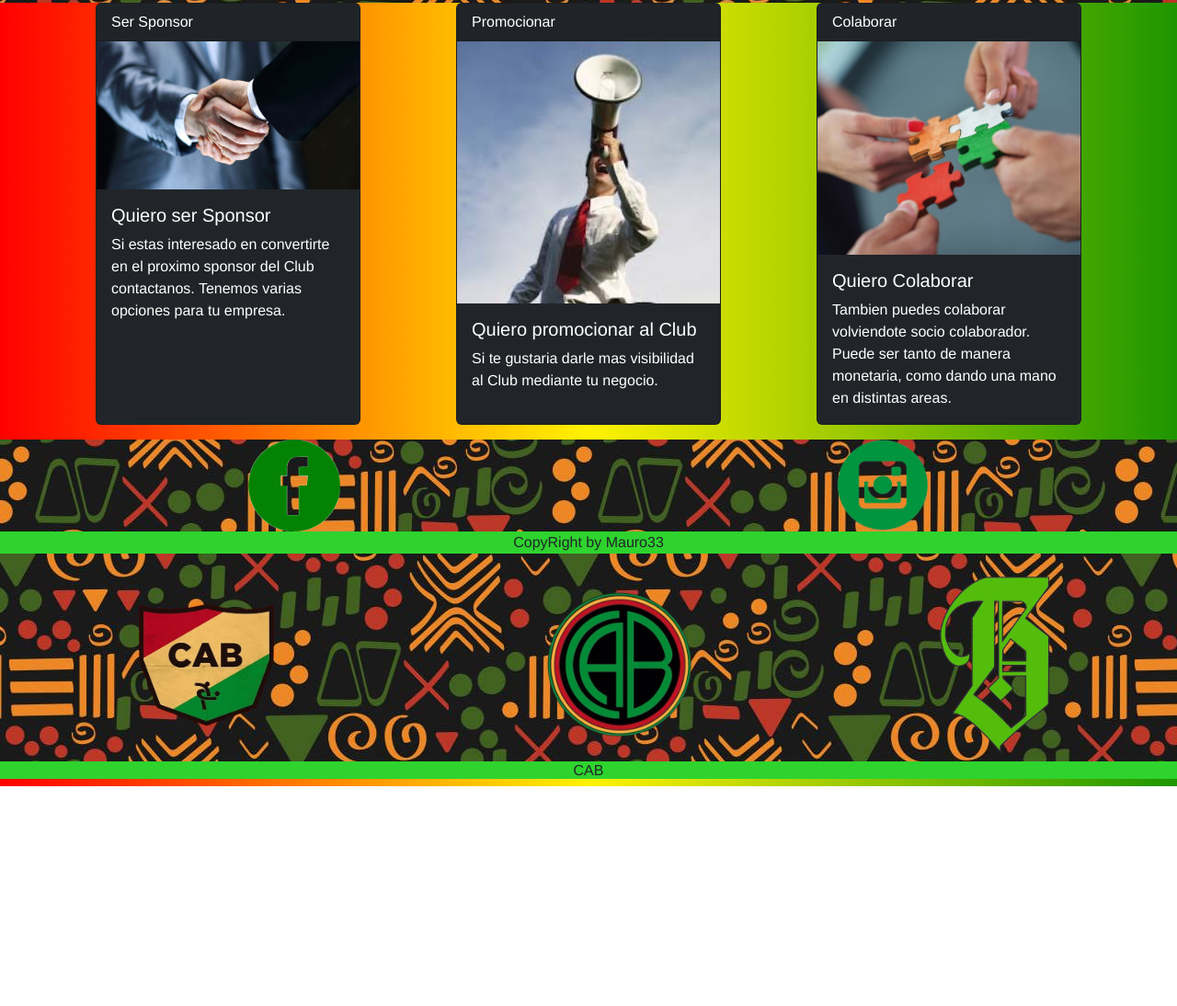
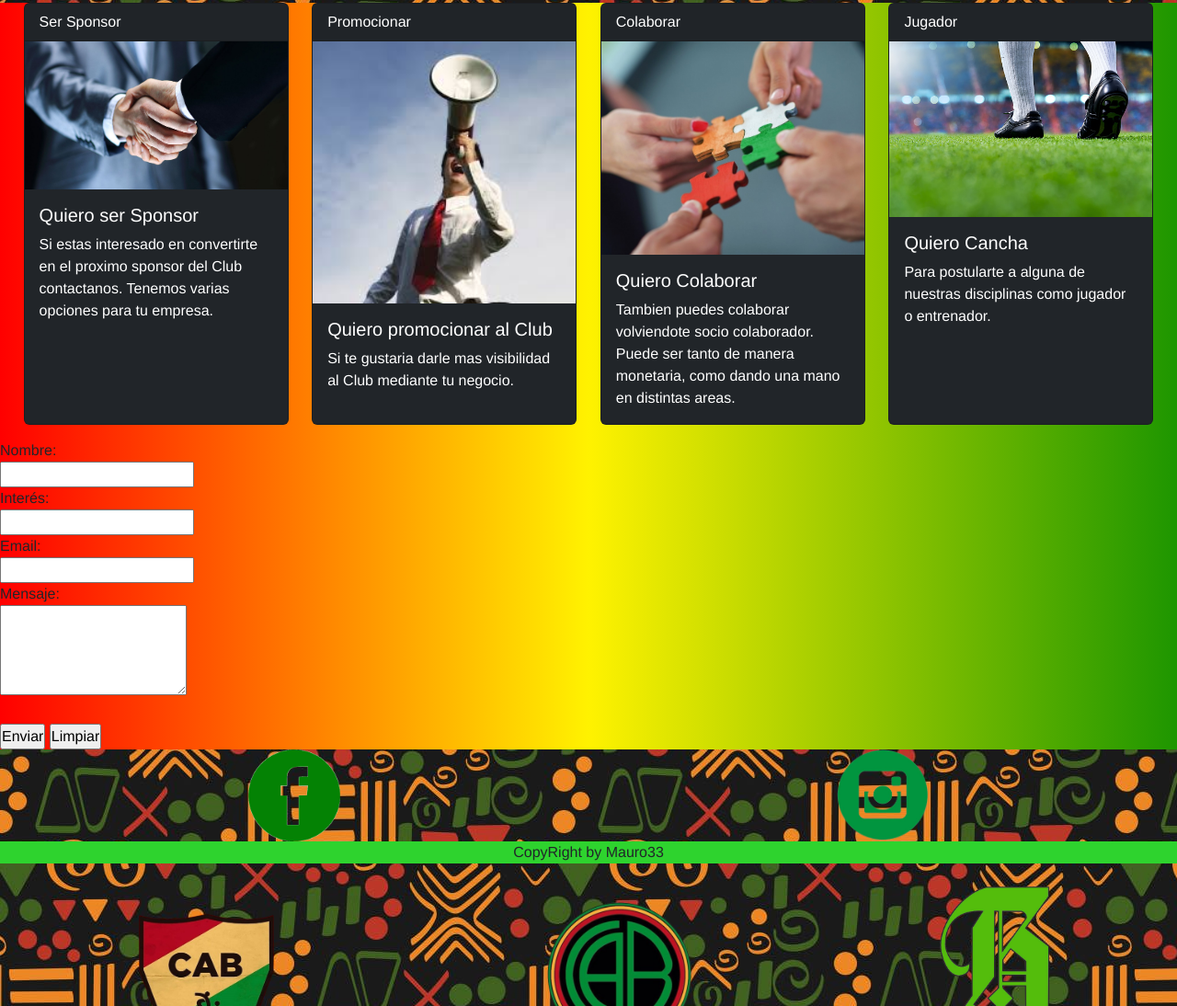
Before and after one commit to MauroS33/PF-ClubAtleticoBecker, a website: page htmls/inscribirme.html in a window 1280 px wide. Shown: the part 218-1312 px from the top of the page at 92% size. Before the commit the page ends 1073 px from the top, so only its background shows below. Drawn offline with nearby package versions, Linux system fonts and the light colour scheme; a web font is replaced by a local one.

Commit message:
[M] cambios en html inscribirme

```diff
--- a/htmls/inscribirme.html
+++ b/htmls/inscribirme.html
@@ -59,7 +59,27 @@
                   <p class="card-text">Tambien puedes colaborar volviendote socio colaborador. Puede ser tanto de manera monetaria, como dando una mano en distintas areas.</p>
                 </div>
             </div>
+            <div class="card text-bg-dark mb-3" style="max-width: 18rem;">
+                <div class="card-header">Jugador</div>
+                <img src="../imagenes/jugador.jpg" alt="Jugador">
+                <div class="card-body">
+                  <h5 class="card-title">Quiero Cancha</h5>
+                  <p class="card-text">Para postularte a alguna de nuestras disciplinas como jugador o entrenador.</p>
+                </div>
+            </div>
         </div>
+        <form action="mailto:tudirecciondecorreo@example.com" method="post" enctype="text/plain">
+            <label for="nombre">Nombre:</label><br>
+            <input type="text" id="nombre" name="nombre" required><br>
+            <label for="nombre">Interés:</label><br>
+            <input type="text" id="Interés" name="Interés" required><br>
+            <label for="email">Email:</label><br>
+            <input type="email" id="email" name="email" required><br>
+            <label for="mensaje">Mensaje:</label><br>
+            <textarea id="mensaje" name="mensaje" rows="4" required></textarea><br><br>
+            <input type="submit" value="Enviar">
+            <input type="reset" value="Limpiar">
+        </form>
 
         <!-- planilla para contacto y plantel principal para agregar proxima temporada
         <h2>
@@ -90,7 +110,6 @@
             </tr>
         </table> -->
     </main>
-
     <footer class="pie">
         <div class="pie__redes">
             <a href="https://www.facebook.com/profile.php?id=100006706397954">
--- a/sass/_encabezado.scss
+++ b/sass/_encabezado.scss
@@ -1,4 +1,19 @@
 /* Estilo para el header */
+
+// Definición del mapa de colores para los títulos
+$colores-titulos: (
+  h1: #ffffff,
+  h2: #ffffff,
+  h3: #5733FF
+);
+
+// Iteración sobre el mapa
+@each $titulo, $color in $colores-titulos {
+  #{$titulo} {
+    color: $color;
+  }
+}
+
 .encabezado {
     display: flex;
     align-items: center;
--- a/sass/_principal.scss
+++ b/sass/_principal.scss
@@ -4,19 +4,6 @@ body{
     background: linear-gradient(to right, #FF0000, #FFF200, #1E9600); /* W3C, IE 10+/ Edge, Firefox 16+, Chrome 26+, Opera 12+, Safari 7+ */
 }
 
-// Definición del mapa de colores para los títulos
-$colores-titulos: (
-  h1: #ffffff,
-  h2: #ffffff,
-  h3: #5733FF
-);
-
-// Iteración sobre el mapa
-@each $titulo, $color in $colores-titulos {
-  #{$titulo} {
-    color: $color;
-  }
-}
 
 
 .principal{
```
Also changed, not shown: css/main.css, imagenes/jugador.jpg (added), 1 other file.
